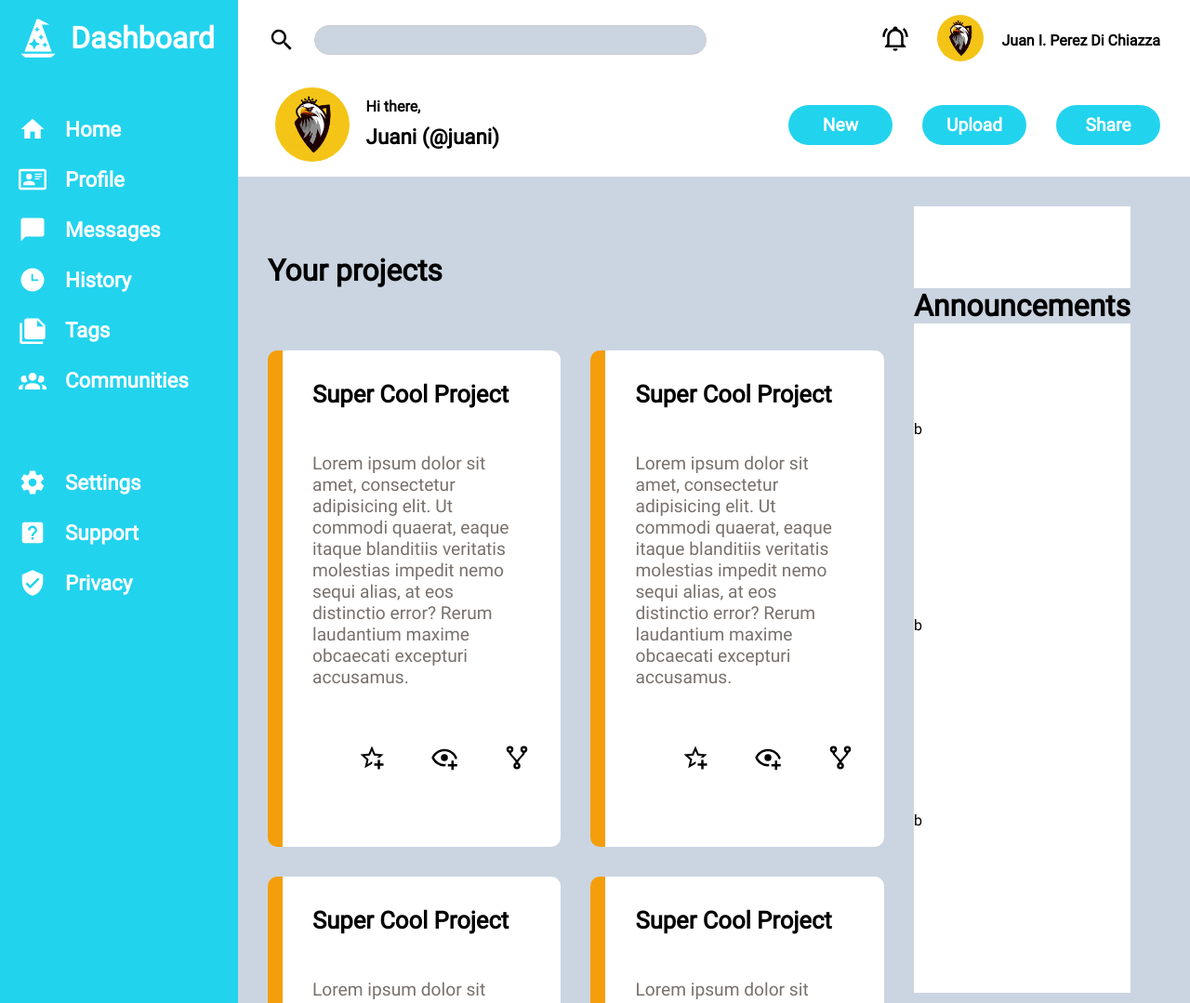
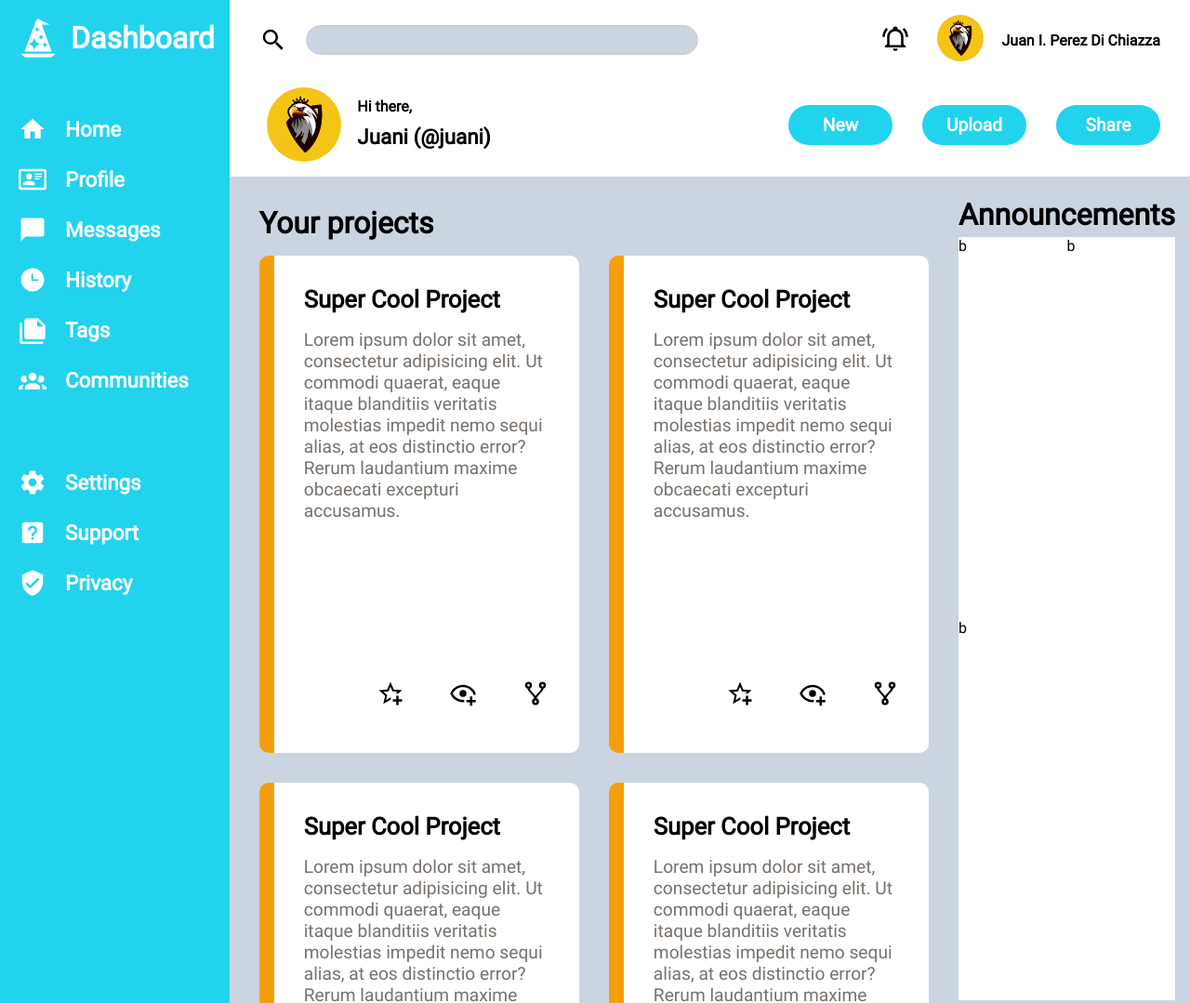
Before and after one commit to Juani-tech/admin-dashboard, a plain HTML site: page index.html in a window 1280 px wide. Shown: the top 1079 px of the page at 93% size. Drawn offline with Linux system fonts and the light colour scheme.

Commit message:
checkpoint, stuck at main grid

```diff
--- a/index.html
+++ b/index.html
@@ -118,9 +118,11 @@
             <div class="right-container">
                 <div class="announcements">
                     <p>Announcements</p>
-                    <div class="announcement">b</div>
-                    <div class="announcement">b</div>
-                    <div class="announcement">b</div>
+                    <div class="container">
+                        <div class="announcement">b</div>
+                        <div class="announcement">b</div>
+                        <div class="announcement">b</div>
+                    </div>
                 </div>
                 <div class="trendings">
                     <p>Trending</p>
--- a/styles.css
+++ b/styles.css
@@ -24,7 +24,7 @@ a {
 }
 .container {
     display: grid;
-    grid-template: 1fr 10fr / 1fr 4fr;
+    grid-template: 1fr 10fr / minmax(20%, 1fr) minmax(3fr, 70%);
     min-height: 100vh;
     grid-template-areas:
     "sidebar header"
@@ -222,11 +222,11 @@ img {
 
 .main {
     background-color: var(--main-content-color);
-    padding: 2rem 4rem 3rem 2rem;
+    padding: 2rem 1rem 2rem 2rem;
     grid-area: content;
     gap: 32px;
     display: grid;
-    grid-template: 1fr / 7fr 2fr;
+    grid-template: 1fr / 4fr 1fr;
     grid-template-areas: "left-container right-container"
 }
 
@@ -234,13 +234,13 @@ img {
     grid-area: left-container;
     display: grid;
     gap: 16px;
-    grid-template: 1fr 12fr / 1fr;
+    grid-template: 2% 1fr / 1fr;
     grid-template-areas:
     "p"
     "card-container";
 }
 
-.left-container > p {
+.left-container > p, .right-container > div > p {
     grid-area: p;
     font-size: 2rem;
     font-weight: bold;
@@ -250,8 +250,8 @@ img {
 .card-container {
     grid-area: card-container;
     display: grid;
-    gap: 32px;
-    grid-template: 1fr 1fr 1fr / 1fr 1fr;
+    gap: 2rem;
+    grid-template: repeat(auto-fit, minmax(300px, 30%)) / repeat(auto-fit, minmax(300px, 1fr));
 }
 .card {
     background-color: #fff;
@@ -259,7 +259,7 @@ img {
     border-left: 1rem solid #f59e0b;
     padding: 2rem;
     display: grid;
-    grid-template: 1fr 4fr 1fr / 1fr;
+    grid-template: 1fr 8fr 1fr / 1fr;
     grid-template-areas:
     "title"
     "description"
@@ -274,6 +274,7 @@ img {
 .card > .description {
     font-size: 1.2rem;
     color: #78716c;
+    overflow: hidden;
 }
 
 .card > .images {
@@ -291,30 +292,48 @@ img {
 .right-container {
     display: grid;
     grid-template-columns: 1fr;
-    grid-template-rows: 6fr 6fr;
+    grid-template-rows: 1fr 1fr;
     gap: 8rem;
     grid-template-areas:
     "announcements"
     "trending";
 
 }
+
 .announcements {
     grid-area: announcements;
+    display: grid;
+    grid-template-rows: 2% 1fr;
+    grid-template-areas:
+    "p"
+    "announcement";
+    gap: 16px;
+
+}
+
+.announcements > .container {
+    display: grid;
+    grid-template: 1fr;
     background-color: #fff;
-    display: grid;
-    gap: 1rem;
-    grid-template: repeat(1fr, 4) / 1fr;
+
 }
 .announcements > p {
+    grid-area: p;
+    font-size: 2rem;
+    font-weight: bold;
+    color: #000;
+    justify-self: center;
+}
+/* .announcements > p {
     background-color: var(--main-content-color);
     font-size: 2rem;
     font-weight: bold;
     align-self: center;
-}
+} */
 
 .trendings {
     grid-area: trending;
-    background-color: #fff;
+    /* background-color: #fff; */
 }
 
 /* ------------------ main -------------------------- */
```
